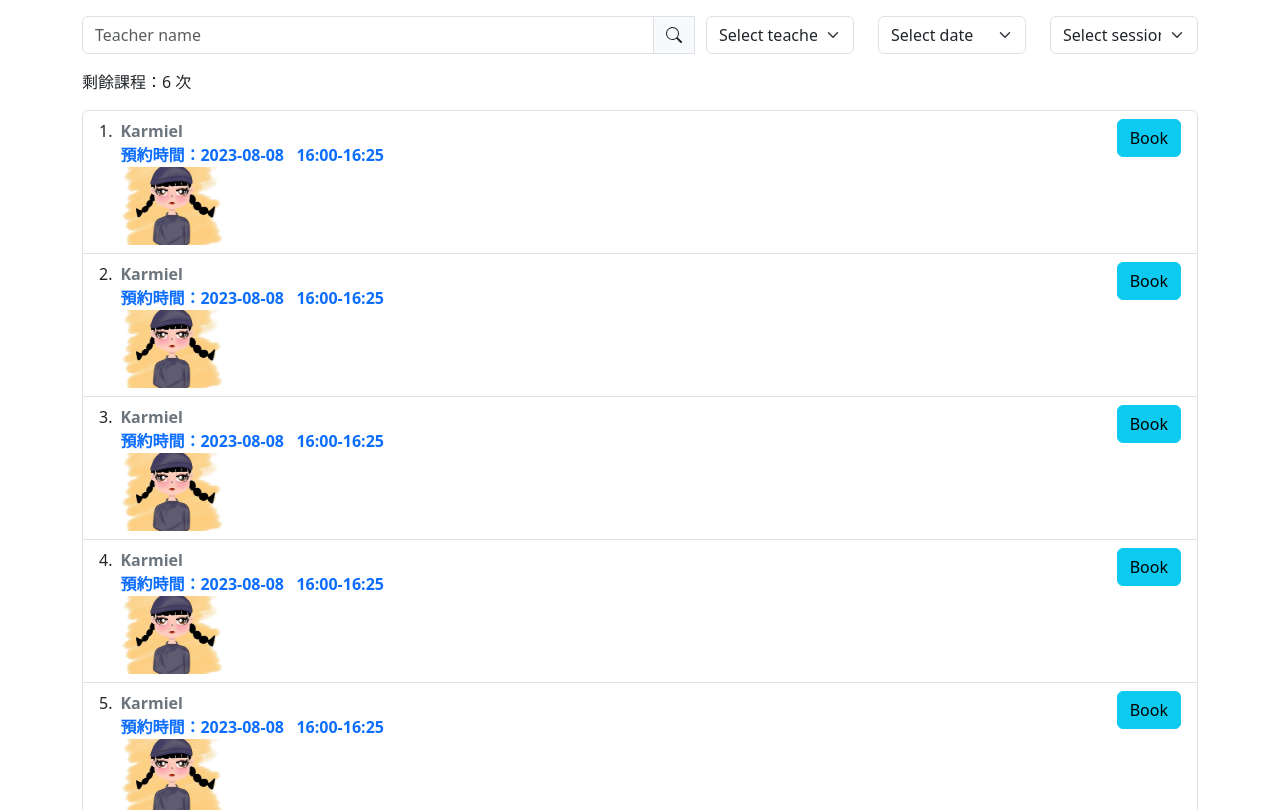
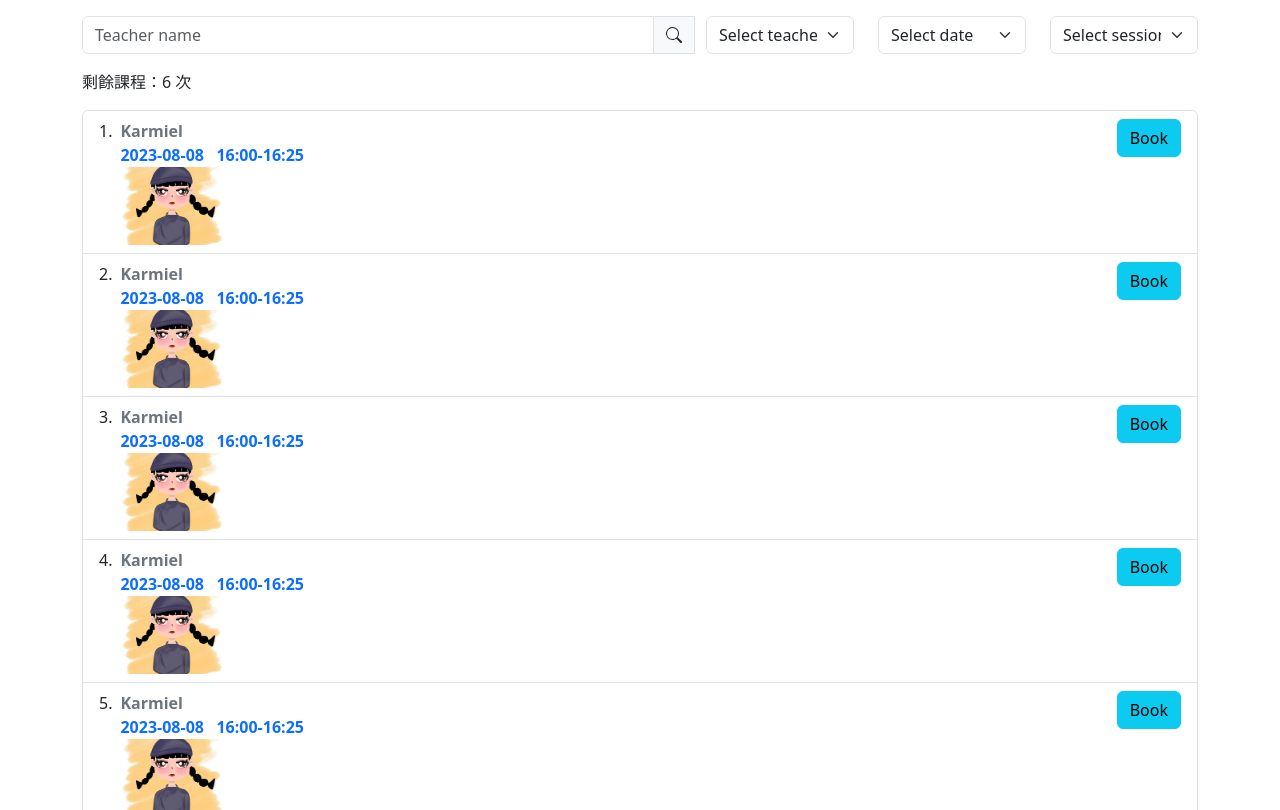
Before and after one commit to HOKAWING/meme_english, a Next.js app: page /teacher in a window 1280 px wide. Built offline with nearby package versions, Linux system fonts and the light colour scheme.

Commit message:
no message

```diff
--- a/pages/teacher/index.js
+++ b/pages/teacher/index.js
@@ -73,7 +73,7 @@ export default function Teacher() {
                                     <div class="ms-2 me-auto">
                                         <div class="fw-bold">
                                             <div class="text-secondary">Karmiel&nbsp;&nbsp;&nbsp;&nbsp;&nbsp;</div>
-                                            <span class="text-primary">預約時間：2023-08-08&nbsp;&nbsp;&nbsp;16:00-16:25</span>
+                                            <span class="text-primary">2023-08-08&nbsp;&nbsp;&nbsp;16:00-16:25</span>
                                         </div>
                                         <img src="/images/teacher1.jpg" alt="Card image cap" width="20%"/>
                                     </div>
```
